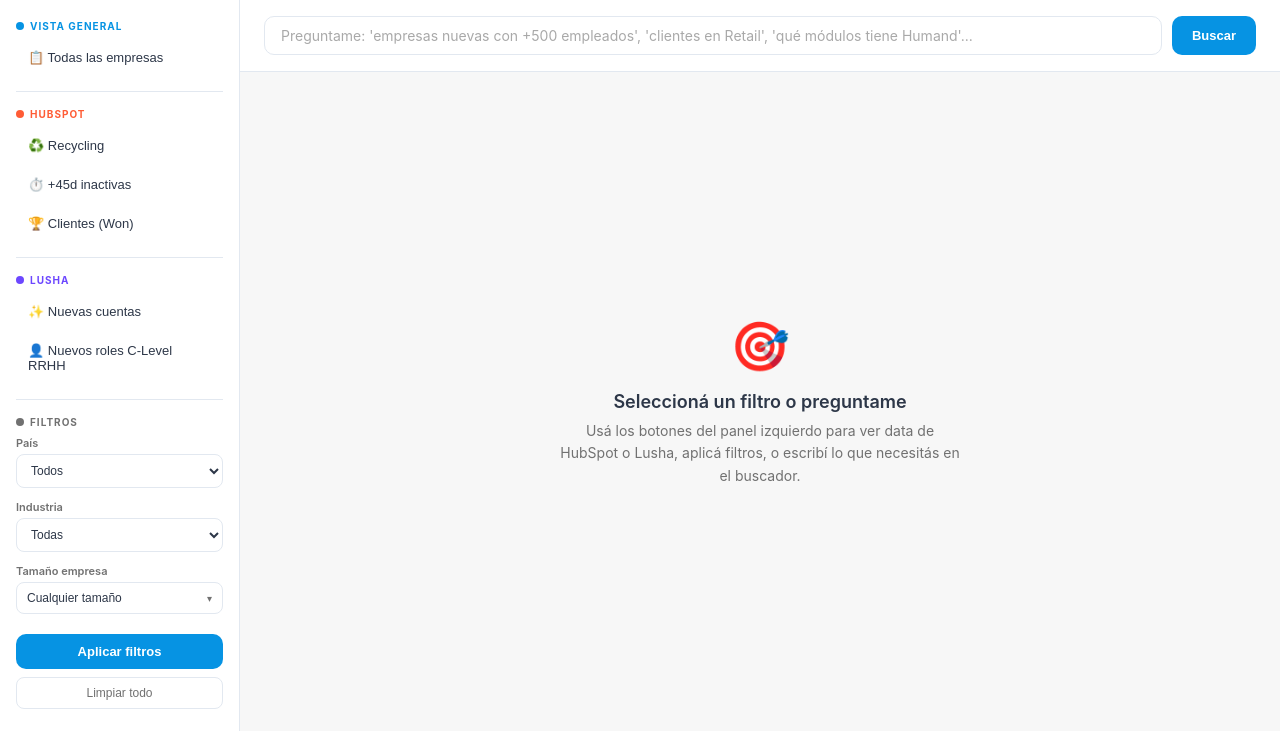
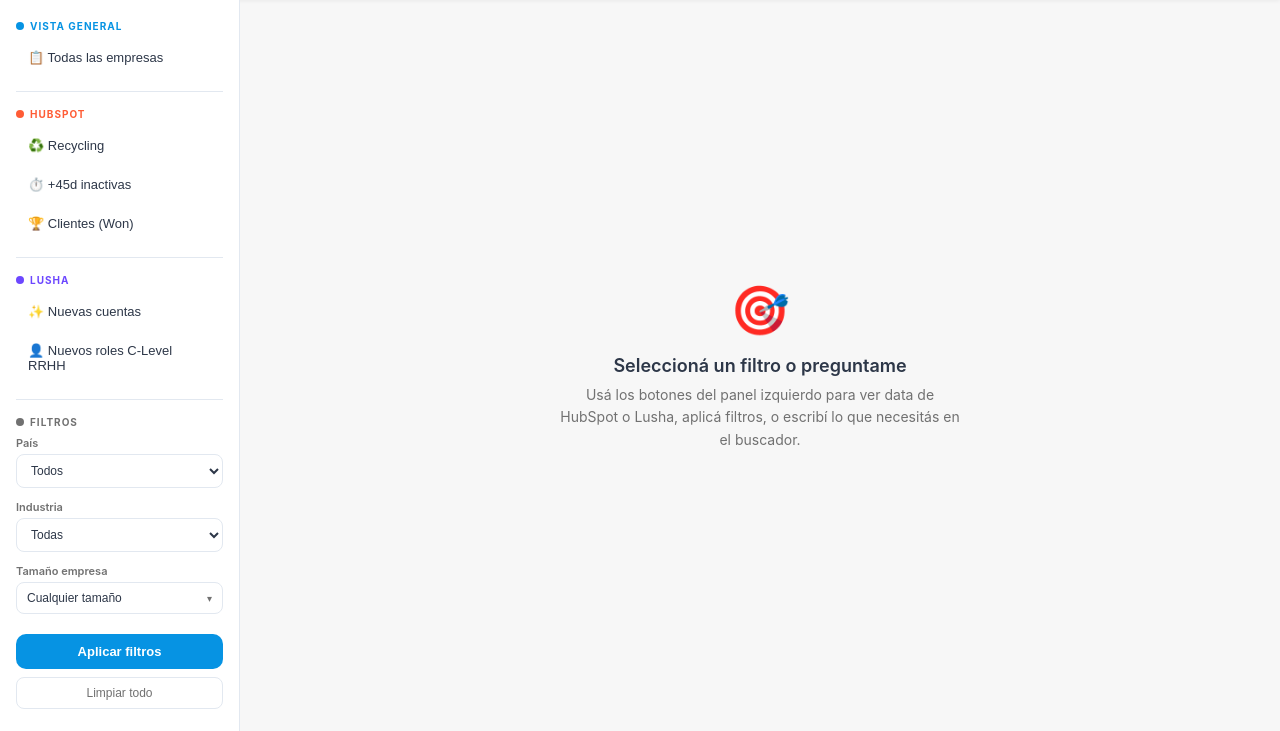
Before and after one commit to marylenochoa-sudo/bdr-intelligence, a Flask app: page / in a window 1280 px wide. Shown: the part 69-800 px from the top of the page. Run offline with Flask 3, Linux system fonts and the light colour scheme.

Commit message:
Remove search bar — keep sidebar filters and buttons only
Co-Authored-By: Claude Opus 4.6 (1M context) <noreply@anthropic.com>

```diff
--- a/templates/index.html
+++ b/templates/index.html
@@ -202,10 +202,7 @@
   </div>
 
   <div class="content">
-    <div class="search-bar">
-      <input class="search-input" id="search-input" placeholder="Preguntame: 'empresas nuevas con +500 empleados', 'clientes en Retail', 'qué módulos tiene Humand'..." onkeydown="if(event.key==='Enter')doSearch()">
-      <button class="search-btn" onclick="doSearch()">Buscar</button>
-    </div>
+    <!-- search bar removed -->
     <div class="results" id="results">
       <div class="empty-state">
         <div class="icon">🎯</div>
```
